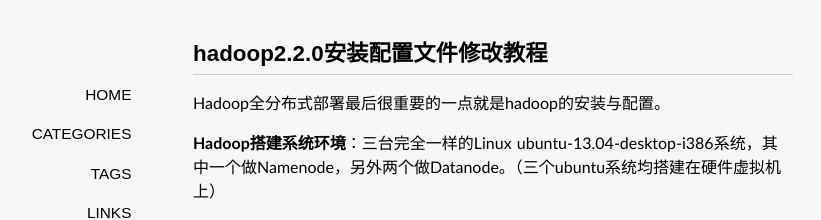
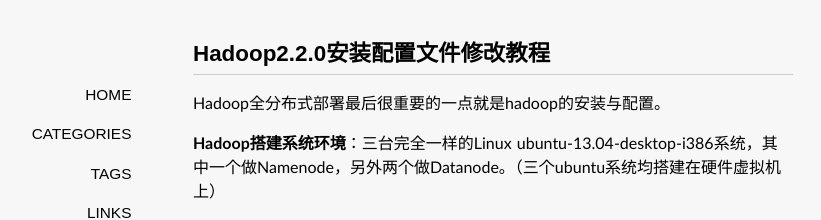
Before and after one commit to jessica0530/hijiangtao.github.io, a Jekyll site: the page built from _posts/2014-02-14-hadoopconfmodify.md, in a window 1280 px wide and 900 px high. Shown: the top 220 px of the window, without its empty margins (147-968 px from the left). Built offline with Jekyll 4.4.1, drawn with Linux system fonts in a browser that asks for light colours; some web fonts are replaced; Markdown is read by kramdown in place of the engine named in the settings; comment, search, counter and statistics services are not loaded; some of the changed text lies outside the part shown.

```diff
--- a/_posts/2014-02-14-hadoopconfmodify.md
+++ b/_posts/2014-02-14-hadoopconfmodify.md
@@ -1,7 +1,7 @@
 ---
 date: 2014-02-14
 layout: post
-title: hadoop2.2.0安装配置文件修改教程
+title: Hadoop2.2.0安装配置文件修改教程
 thread: 30
 categories: 教程
 tags: hadoop
```
Also changed, not shown: other parts of _posts/2014-02-14-hadoopconfmodify.md (+1 -1 lines).
